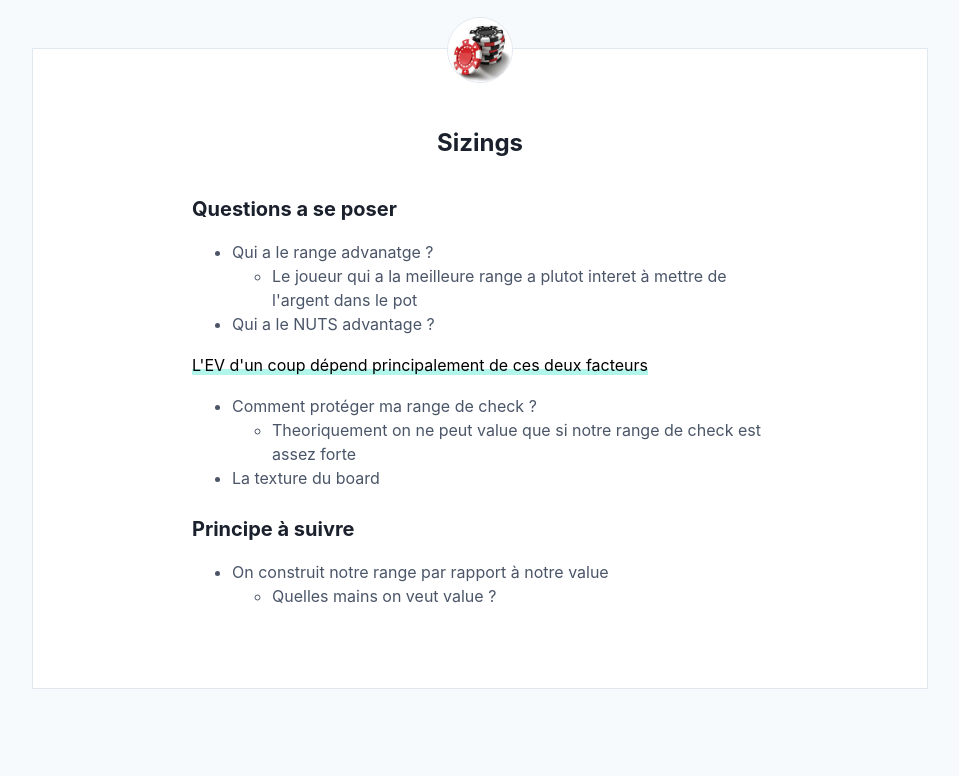
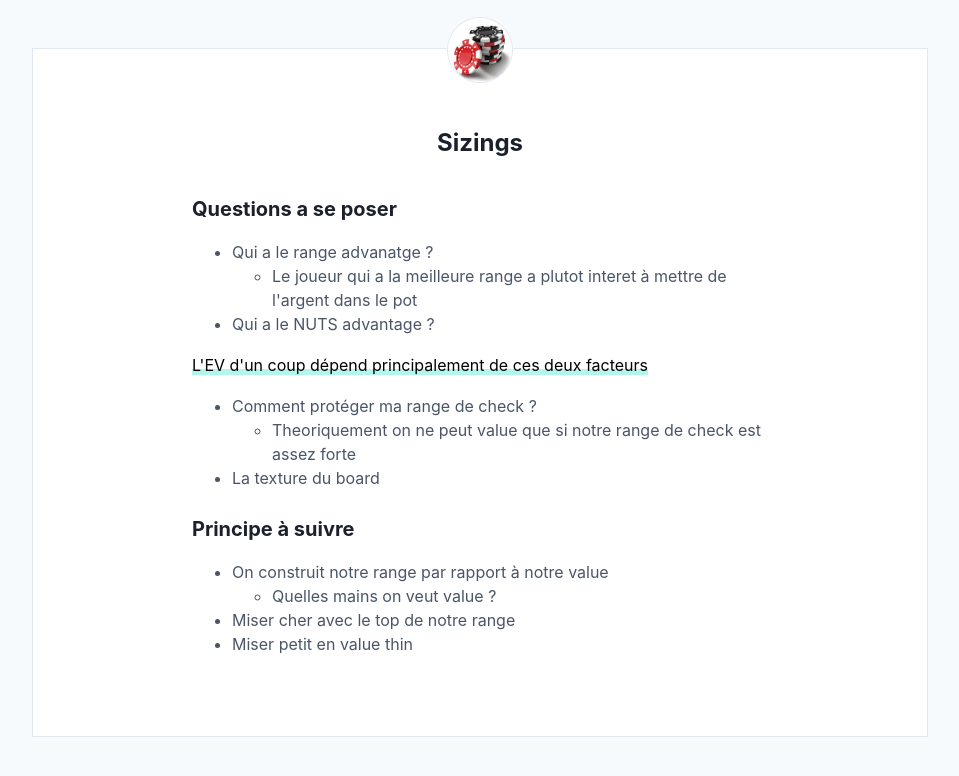
Before and after one commit to greglejeune/blog, a Jekyll site: the page built from _posts/2020-03-08-sizing.md, in a window 1280 px wide. Shown: the top 776 px of the page, without its empty margins (160-1119 px from the left). Built offline with Jekyll 4.4.1, drawn with Linux system fonts in a browser that asks for light colours.

Commit message:
Update 2020-03-08-sizing.md

```diff
--- a/_posts/2020-03-08-sizing.md
+++ b/_posts/2020-03-08-sizing.md
@@ -28,5 +28,7 @@ categories: poker
     <ul>
       <li>Quelles mains on veut value ?</li>
     </ul>
+    <li>Miser cher avec le top de notre range</li>
+    <li>Miser petit en value thin</li>
   </ul>
 </div>
```
